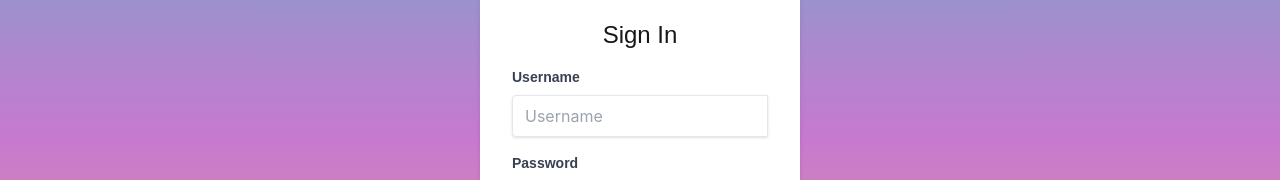
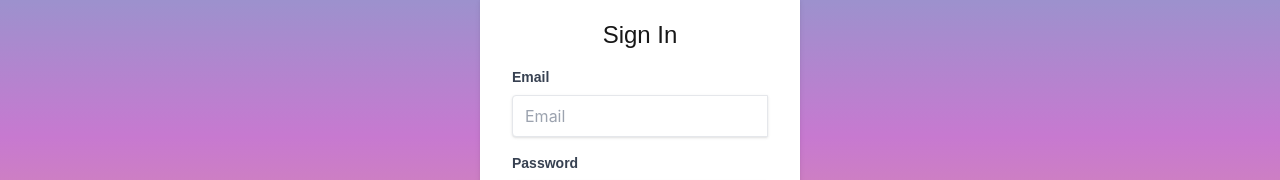
Before and after one commit to nickl-dev/smartbrain, a React (Create React App) app: page / in a window 1280 px wide. Shown: the part 263-443 px from the top of the page. Built offline with nearby package versions, Linux system fonts and the light colour scheme.

Commit message:
-added started code for signin

```diff
--- a/src/components/SignIn/SignIn.jsx
+++ b/src/components/SignIn/SignIn.jsx
@@ -1,10 +1,47 @@
-const SignIn = ({ onRouteChange }) => {
+import React, { Component } from 'react';
+
+class SignIn extends Component {
+  constructor (props) {
+    super(props);
+
+    this.state = {
+      signInEmail : '',
+      signInPassword: ''
+    }
+  }
+
+  onSignInEmailChange = (event) => {
+    this.setState({ signInEmail: event.target.value })
+  }
+
+  onSignInPasswordChange = (event) => {
+    this.setState({ signInPassword: event.target.value })
+  }
+
+  onSubmitSignin = async (event) => {
+    event.preventDefault();
+
+    const response = await fetch('http://localhost:3000/signin', {
+      method: 'POST',
+      headers: { 'Content-Type': 'application/json' },
+      body: JSON.stringify({
+        email: this.state.signInEmail,
+        password: this.state.signInPassword
+      })
+    })
+
+    const data = await response.json();
+
+    if (data === 'success') this.props.onRouteChange('home');
+  }
+
+  render () {
     return (
       <div className="flex justify-center items-center h-[calc(100%-56px)]">
         <div className="w-full max-w-xs m-auto">
           <form
             className="bg-white shadow-md rounded px-8 pt-6 pb-8 mb-4"
-          onSubmit={() => onRouteChange('home')}
+            onSubmit={this.onSubmitSignin}
           >
 
             <p className="font-oswald text-2xl mb-4">Sign In</p>
@@ -12,17 +49,18 @@ const SignIn = ({ onRouteChange }) => {
             <div className="mb-4">
               <label
                 className="block text-gray-700 text-sm font-bold mb-2 font-oswald text-left"
-              htmlFor="username"
+                htmlFor="email"
               >
-              Username
+                Email
               </label>
 
               <input
                 className="shadow border w-full py-2 px-3 text-gray-700 focus:shadow-outline rounded-l  outline-none focus:bg-cyan-50 focus:border-blue-500"
-              id="username"
-              placeholder="Username"
+                id="email"
+                onChange={this.onSignInEmailChange}
+                placeholder="Email"
                 required
-              type="text"
+                type="email"
               />
             </div>
 
@@ -37,6 +75,7 @@ const SignIn = ({ onRouteChange }) => {
               <input
                 className="shadow border w-full py-2 px-3 text-gray-700 focus:shadow-outline rounded-l  outline-none focus:bg-cyan-50 focus:border-blue-500"
                 id="password"
+                onChange={this.onSignInPasswordChange}
                 placeholder="******************"
                 required
                 type="password"
@@ -56,5 +95,6 @@ const SignIn = ({ onRouteChange }) => {
       </div>
     )
   }
+}
 
 export default SignIn;
```
Lines whose indentation alone changed are shown as unchanged.
